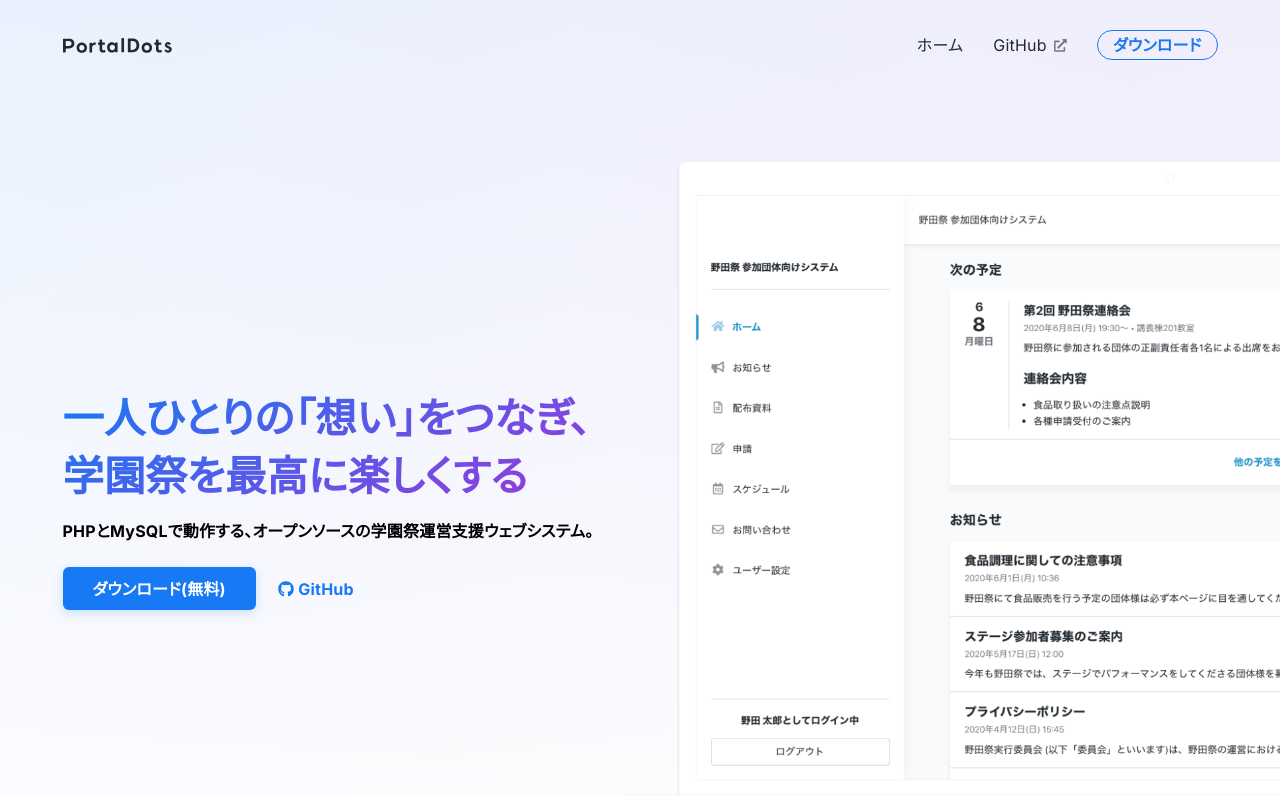
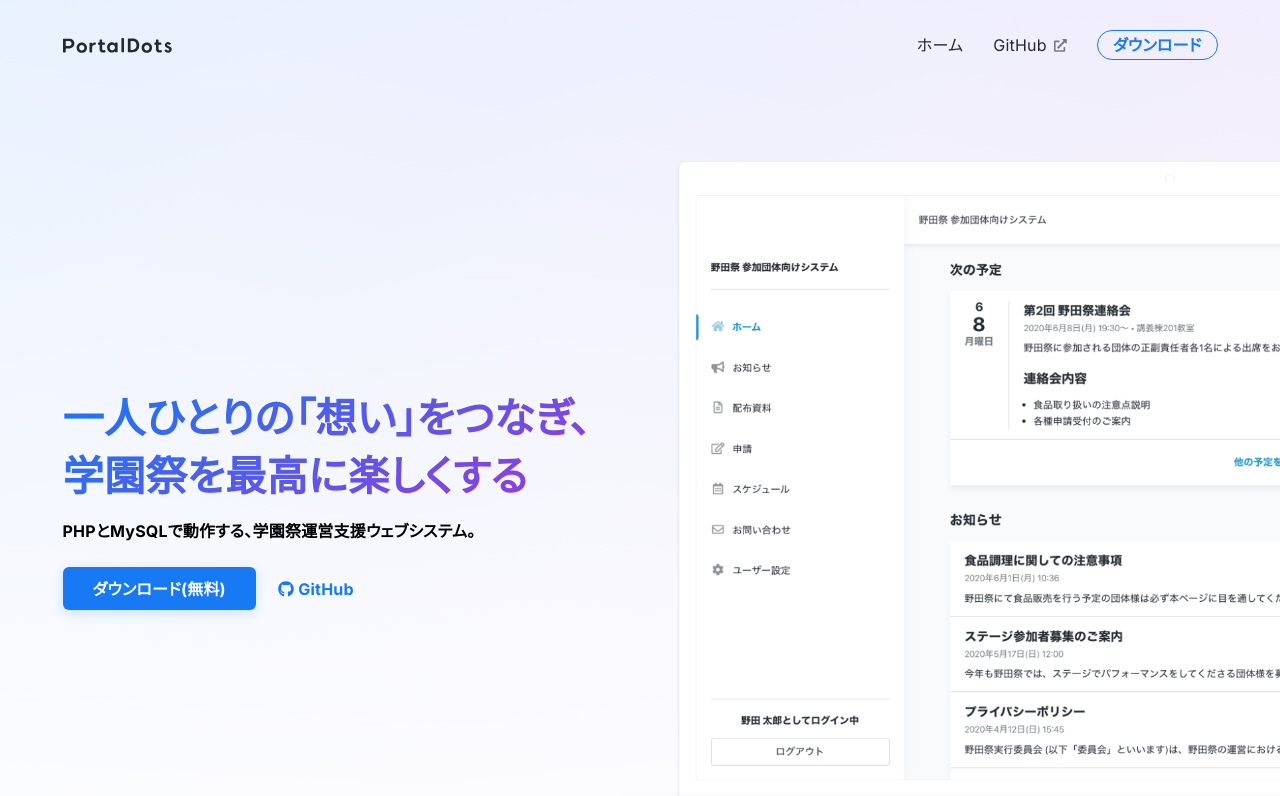
Before and after one commit to portaldots/website, a Nuxt app: page / in a window 1280 px wide. Shown: the top 796 px of the page. Built offline with nearby package versions, Linux system fonts and the light colour scheme.

Commit message:
オープンソースであることは初めての人にとっては重要じゃないのでコピーから削除

```diff
--- a/pages/index.vue
+++ b/pages/index.vue
@@ -9,12 +9,12 @@
                 一人ひとりの「想い」をつなぎ、学園祭を最高に楽しくする
               </h1>
               <p class="home-header__description">
-                PHPとMySQLで動作する、オープンソースの学園祭運営支援ウェブシステム。
+                PHPとMySQLで動作する、学園祭運営支援ウェブシステム。
               </p>
               <div class="home-header__actions">
-                <AppButton to="/download/" primary wide
-                  >ダウンロード(無料)</AppButton
-                >
+                <AppButton to="/download/" primary wide>
+                  ダウンロード(無料)
+                </AppButton>
                 <AppButton
                   href="https://github.com/portal-dots/PortalDots"
                   target="_blank"
```
